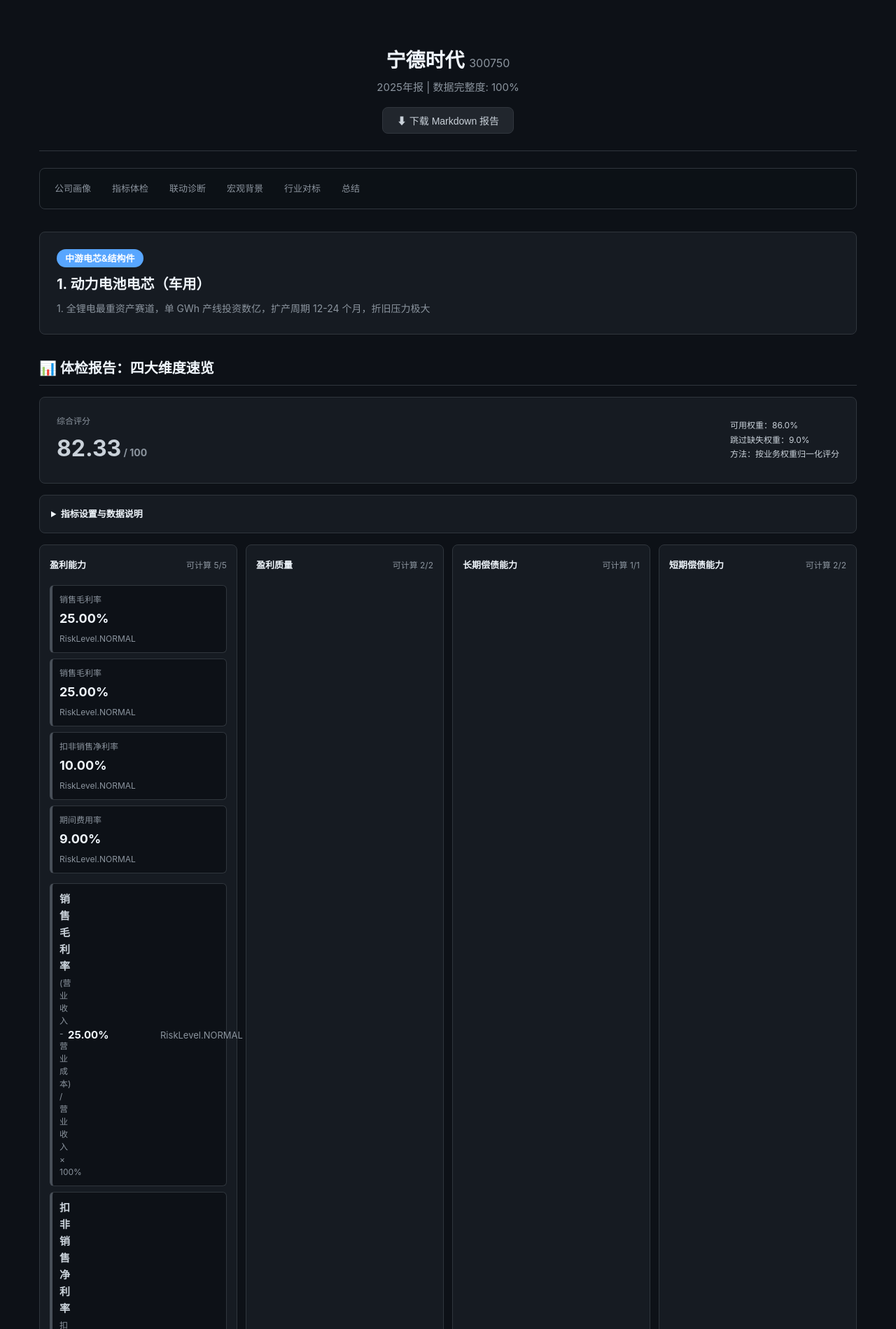
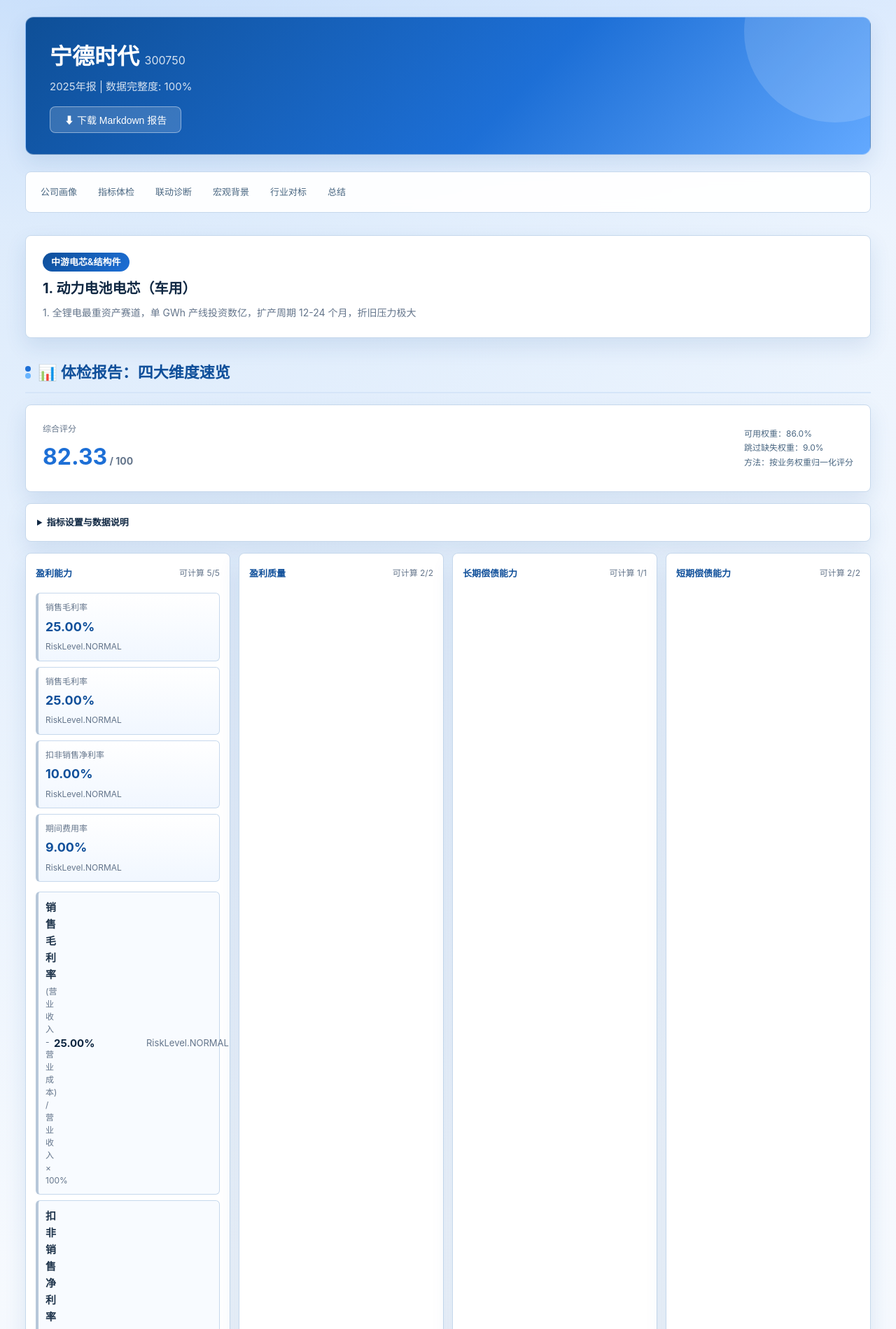
Before and after one commit to Tsk616/finagent-lithium, a Flask app: page /demo in a window 1280 px wide. Shown: the top 1899 px of the page at 70% size. Run offline with Flask 3, Linux system fonts and the light colour scheme; data that the repository does not hold is empty; some libraries are stand-ins or nearby versions.

Commit message:
Refine UI with cool blue finance dashboard theme

```diff
--- a/web/static/style.css
+++ b/web/static/style.css
@@ -1,39 +1,47 @@
 /* ── FinAgent-Lithium Report Styles ──────────────────────────────── */
-/* Dark theme, responsive, professional */
+/* Cool-blue finance dashboard theme, responsive, professional */
 
 :root {
-  --bg: #0d1117;
-  --bg-card: #161b22;
-  --bg-elevated: #21262d;
-  --border: #30363d;
-  --text: #c9d1d9;
-  --text-muted: #8b949e;
-  --text-heading: #f0f6fc;
+  --bg: #eef4fb;
+  --bg-card: #ffffff;
+  --bg-elevated: #e7f0fb;
+  --border: #c6d8ec;
+  --text: #21364d;
+  --text-muted: #64758b;
+  --text-heading: #0f2742;
+  --text-secondary: #496681;
 
-  --green-bg: #0d2818;
-  --green-border: #2ea043;
-  --green-text: #7ee787;
+  --accent: #1d6fd6;
+  --accent-strong: #0f4f9a;
+  --accent-soft: #e8f2ff;
 
-  --yellow-bg: #2e240e;
-  --yellow-border: #d29922;
-  --yellow-text: #f0c44a;
+  --green-bg: #e8f8f2;
+  --green-border: #22a06b;
+  --green-text: #087443;
 
-  --red-bg: #2d1215;
-  --red-border: #da3633;
-  --red-text: #ff7b72;
+  --yellow-bg: #fff7e6;
+  --yellow-border: #d99a17;
+  --yellow-text: #8a5a00;
 
-  --gray-bg: #1c1c1c;
-  --gray-border: #484f58;
-  --gray-text: #8b949e;
+  --red-bg: #fff0f3;
+  --red-border: #d84c5f;
+  --red-text: #b42338;
 
-  --blue-link: #58a6ff;
+  --gray-bg: #f4f7fb;
+  --gray-border: #b7c7d9;
+  --gray-text: #66778a;
+
+  --blue-link: #1d6fd6;
+  --shadow: 0 12px 30px rgba(30, 91, 154, 0.12);
   --radius: 8px;
 }
 
 * { box-sizing: border-box; margin: 0; padding: 0; }
 
 body {
-  background: var(--bg);
+  background:
+    radial-gradient(circle at 12% 0%, rgba(67, 145, 232, 0.18), transparent 30%),
+    linear-gradient(180deg, #e7f1ff 0%, #f8fbff 320px, var(--bg) 100%);
   color: var(--text);
   font-family: -apple-system, BlinkMacSystemFont, "Microsoft YaHei", "Segoe UI", sans-serif;
   line-height: 1.6;
@@ -42,7 +50,7 @@
 
 /* ── Layout ─────────────────────────────────────────────────────── */
 
-.report-container { max-width: 1200px; margin: 0 auto; padding: 24px 16px 80px; }
+.report-container { max-width: 1240px; margin: 0 auto; padding: 24px 16px 80px; }
 .container { max-width: 720px; margin: 60px auto; padding: 0 16px; }
 .workbench-body { min-height: 100vh; overflow-x: hidden; }
 .chapter { margin: 32px 0; }
@@ -50,25 +58,41 @@
 /* ── Header ─────────────────────────────────────────────────────── */
 
 .report-header {
-  text-align: center;
-  padding: 40px 0 24px;
-  border-bottom: 1px solid var(--border);
+  text-align: left;
+  padding: 30px 34px;
+  border: 1px solid rgba(255, 255, 255, 0.32);
+  border-radius: 12px;
   margin-bottom: 24px;
+  background: linear-gradient(135deg, #0e4f97 0%, #1d6fd6 58%, #63a9ff 100%);
+  box-shadow: var(--shadow);
+  color: #fff;
+  overflow: hidden;
+  position: relative;
 }
-.report-header h1 { font-size: 28px; color: var(--text-heading); }
-.stock-code { color: var(--text-muted); font-size: 16px; font-weight: normal; }
-.report-meta { color: var(--text-muted); margin-top: 4px; }
+.report-header::after {
+  content: '';
+  position: absolute;
+  right: -80px;
+  top: -110px;
+  width: 260px;
+  height: 260px;
+  border-radius: 50%;
+  background: rgba(255, 255, 255, 0.14);
+}
+.report-header h1 { font-size: 32px; color: #fff; position: relative; z-index: 1; }
+.stock-code { color: rgba(255, 255, 255, 0.82); font-size: 16px; font-weight: normal; }
+.report-meta { color: rgba(255, 255, 255, 0.82); margin-top: 6px; position: relative; z-index: 1; }
 .header-actions { margin-top: 16px; }
 .btn-download {
-  background: var(--bg-elevated);
-  color: var(--text);
-  border: 1px solid var(--border);
+  background: rgba(255, 255, 255, 0.16);
+  color: #fff;
+  border: 1px solid rgba(255, 255, 255, 0.42);
   padding: 8px 20px;
   border-radius: var(--radius);
   cursor: pointer;
   font-size: 14px;
 }
-.btn-download:hover { background: #30363d; }
+.btn-download:hover { background: rgba(255, 255, 255, 0.25); }
 
 .report-nav {
   position: sticky;
@@ -78,14 +102,14 @@
   gap: 8px;
   flex-wrap: wrap;
   padding: 10px;
-  margin: 0 0 24px;
-  background: rgba(13, 17, 23, 0.94);
+  margin: 0 0 26px;
+  background: rgba(255, 255, 255, 0.94);
   border: 1px solid var(--border);
   border-radius: 8px;
   backdrop-filter: blur(8px);
 }
 .report-nav a {
-  color: var(--text-muted);
+  color: var(--text-secondary);
   text-decoration: none;
   font-size: 13px;
   padding: 7px 10px;
@@ -105,10 +129,11 @@
   border: 1px solid var(--border);
   border-radius: var(--radius);
   padding: 24px;
+  box-shadow: var(--shadow);
 }
 .company-badge { margin-bottom: 8px; display: flex; gap: 8px; align-items: center; }
 .sector-tag {
-  background: var(--blue-link);
+  background: linear-gradient(135deg, var(--accent-strong), var(--accent));
   color: #fff;
   padding: 3px 12px;
   border-radius: 20px;
@@ -128,11 +153,23 @@
 /* ── Chapter title ──────────────────────────────────────────────── */
 
 .chapter-title {
-  font-size: 20px;
-  color: var(--text-heading);
+  font-size: 22px;
+  color: var(--accent-strong);
   margin-bottom: 16px;
-  padding-bottom: 8px;
-  border-bottom: 1px solid var(--border);
+  padding: 0 0 10px 18px;
+  border-bottom: 2px solid #d5e5f8;
+  position: relative;
+}
+.chapter-title::before {
+  content: '';
+  position: absolute;
+  left: 0;
+  top: 8px;
+  width: 8px;
+  height: 8px;
+  border-radius: 50%;
+  background: var(--accent);
+  box-shadow: 0 10px 0 #69b5ff;
 }
 
 /* ── Indicator grid ─────────────────────────────────────────────── */
@@ -174,6 +212,7 @@
   border-radius: var(--radius);
   margin-bottom: 16px;
   padding: 12px 16px;
+  box-shadow: var(--shadow);
 }
 .metric-settings summary {
   color: var(--text-heading);
@@ -234,6 +274,7 @@
   border: 1px solid var(--border);
   border-radius: var(--radius);
   padding: 14px;
+  box-shadow: var(--shadow);
 }
 .metric-block summary,
 .raw-indicator-details summary,
@@ -247,7 +288,7 @@
   align-items: center;
 }
 .metric-block-title {
-  color: var(--text-heading);
+  color: var(--accent-strong);
   font-weight: 700;
 }
 .metric-block-stats {
@@ -266,7 +307,7 @@
   border: 1px solid var(--border);
   border-left: 4px solid var(--border);
   border-radius: 6px;
-  background: var(--bg);
+  background: linear-gradient(180deg, #ffffff 0%, #f1f7ff 100%);
   padding: 10px;
 }
 .metric-core-pill.risk-normal { border-left-color: var(--green-border); }
@@ -281,7 +322,7 @@
 }
 .metric-core-pill strong {
   display: block;
-  color: var(--text-heading);
+  color: var(--accent-strong);
   font-size: 18px;
   margin: 4px 0;
   overflow-wrap: anywhere;
@@ -300,7 +341,7 @@
   border: 1px solid var(--border);
   border-left: 4px solid var(--border);
   border-radius: 6px;
-  background: var(--bg);
+  background: #f8fbff;
 }
 .metric-detail-row.risk-normal { border-left-color: var(--green-border); }
 .metric-detail-row.risk-warning { border-left-color: var(--yellow-border); }
--- a/web/templates/index.html
+++ b/web/templates/index.html
@@ -51,7 +51,7 @@
       <div class="status-pills" aria-label="系统状态">
         <span>Flask</span>
         <span>DeepSeek fallback</span>
-        <span>Vercel ready</span>
+        <span>Render ready</span>
       </div>
     </header>
 
```
Also changed, not shown: other parts of web/static/style.css (+51 -36 lines).
